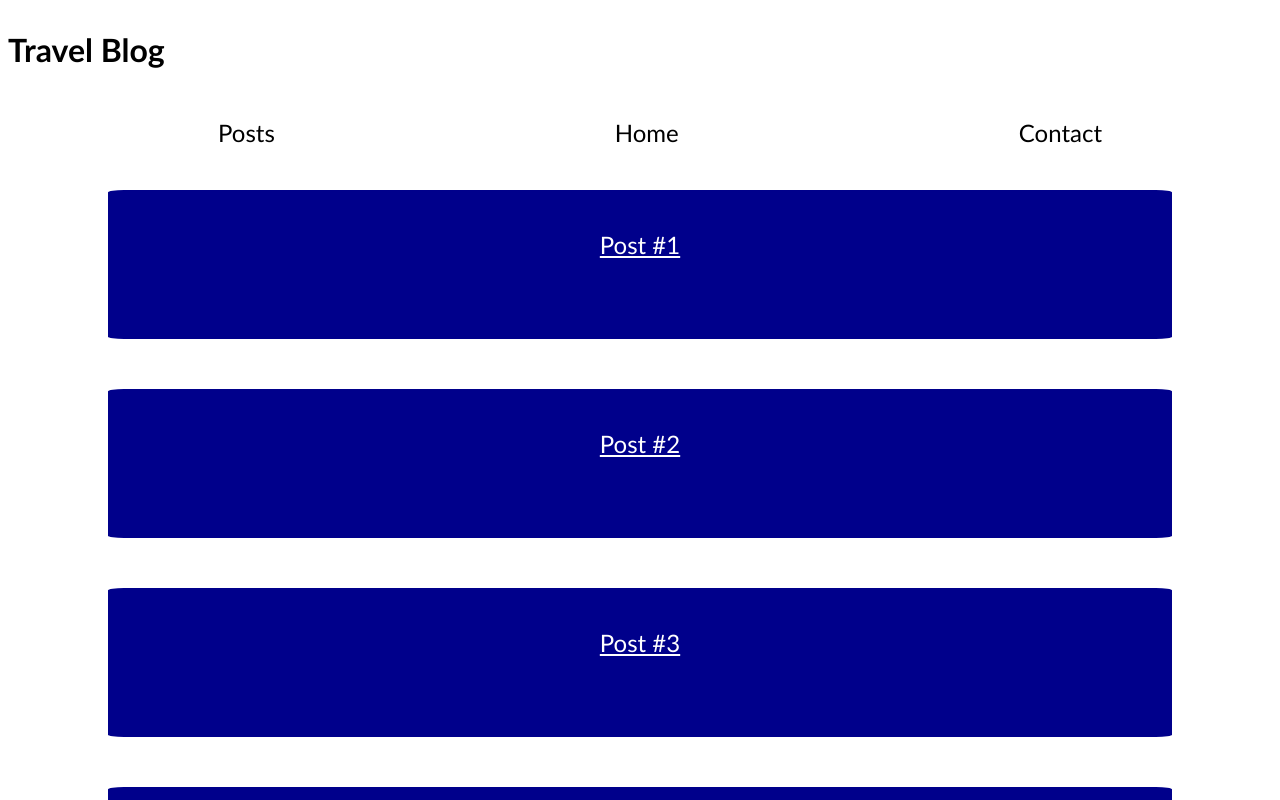
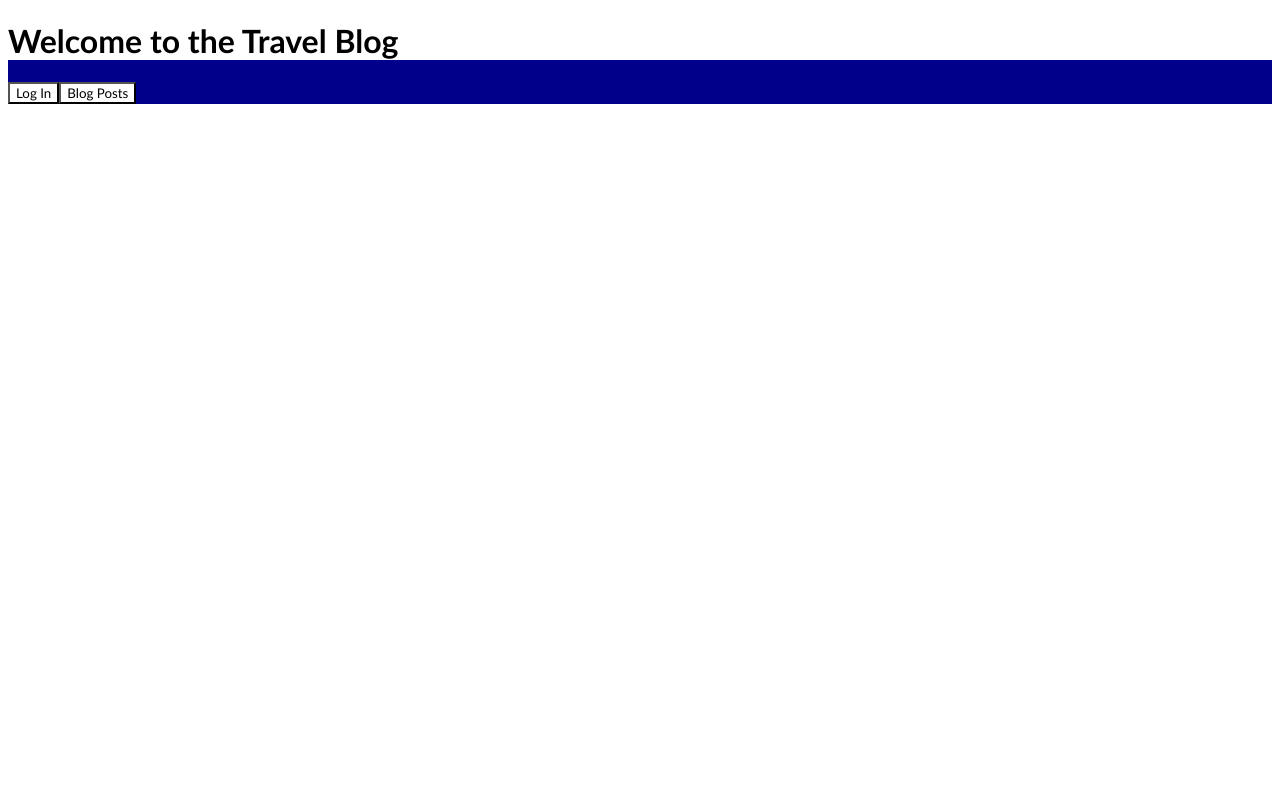
Before and after one commit to Tmlaw72/updatedBlogPost, a React (Vite) app: page / in a window 1280 px wide. Shown: the top 800 px of the page. Built offline with nearby package versions, Linux system fonts and the light colour scheme.

Commit message:
Update App.jsx
Changed the landing page to homepage so that user can be redirected from there

```diff
--- a/src/App.jsx
+++ b/src/App.jsx
@@ -13,7 +13,7 @@
 
    <Routes>
       <Route path="/postlist" element={<BlogPostsPage />} />
-      <Route path="/" element={<BlogPostsPage />} />
+      <Route path="/" element={<Homepage />} />
       <Route path="/contact" element={<ContactPage />} />
       <Route path="/postList/:post_id" element={<IndividualPostPage />} />
    </Routes>
```
